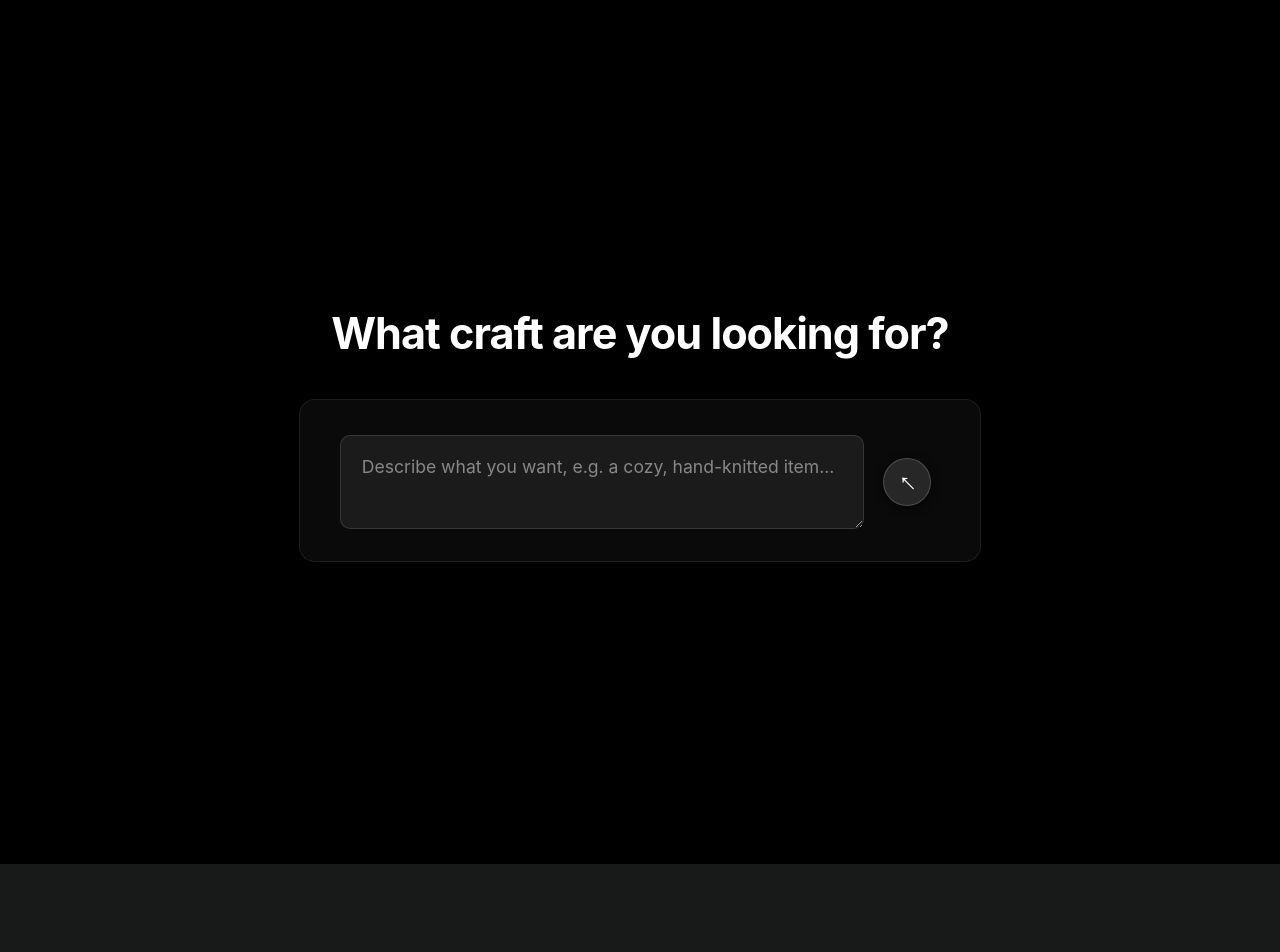
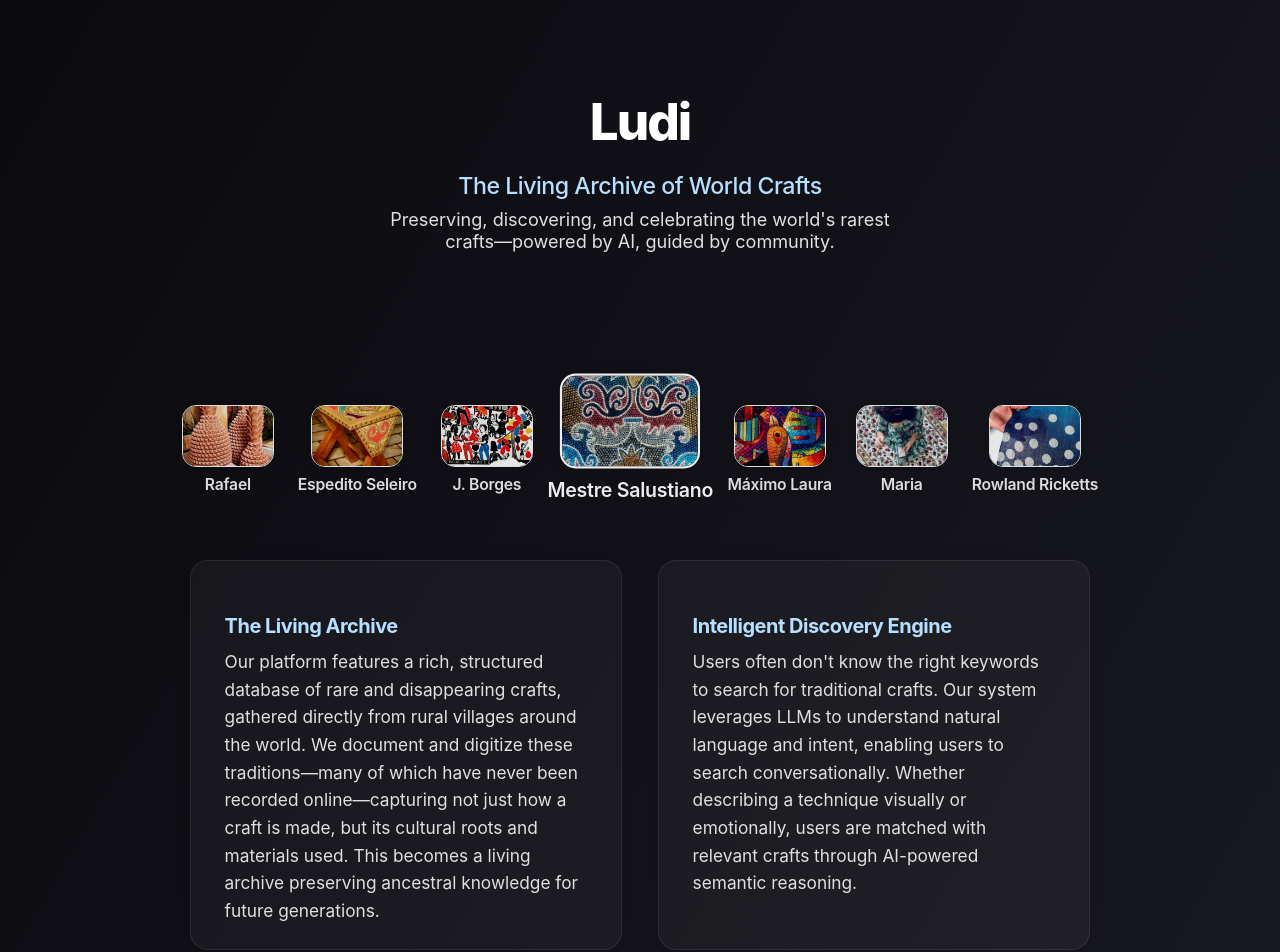
Before and after one commit to ludiai/ludiai-fe, a React (Create React App) app: page / in a window 1280 px wide. Shown: the top 952 px of the page. Before the commit the page ends 864 px from the top, so only its background shows below. Built offline with nearby package versions, Linux system fonts and the light colour scheme.

Commit message:
add the landing page

```diff
--- a/package.json
+++ b/package.json
@@ -9,6 +9,7 @@
     "@testing-library/user-event": "^13.5.0",
     "react": "^19.1.0",
     "react-dom": "^19.1.0",
+    "react-router-dom": "^7.6.1",
     "react-scripts": "5.0.1",
     "web-vitals": "^2.1.4"
   },
--- a/src/App.js
+++ b/src/App.js
@@ -1,11 +1,22 @@
 import "./App.css";
+import {
+  BrowserRouter as Router,
+  Routes,
+  Route,
+  Navigate,
+} from "react-router-dom";
 import CraftSearch from "./CraftSearch";
+import LandingPage from "./LandingPage";
 
 function App() {
   return (
-    <div className="App">
-      <CraftSearch />
-    </div>
+    <Router>
+      <Routes>
+        <Route path="/" element={<LandingPage />} />
+        <Route path="/search" element={<CraftSearch />} />
+        <Route path="*" element={<Navigate to="/" replace />} />
+      </Routes>
+    </Router>
   );
 }
 
--- /dev/null
+++ b/src/LandingPage.js
@@ -0,0 +1,223 @@
+import React from "react";
+import { crafts } from "./data/crafts";
+
+const features = [
+  {
+    title: "The Living Archive",
+    description:
+      "Our platform features a rich, structured database of rare and disappearing crafts, gathered directly from rural villages around the world. We document and digitize these traditions—many of which have never been recorded online—capturing not just how a craft is made, but its cultural roots and materials used. This becomes a living archive preserving ancestral knowledge for future generations.",
+  },
+  {
+    title: "Intelligent Discovery Engine",
+    description:
+      "Users often don't know the right keywords to search for traditional crafts. Our system leverages LLMs to understand natural language and intent, enabling users to search conversationally. Whether describing a technique visually or emotionally, users are matched with relevant crafts through AI-powered semantic reasoning.",
+  },
+  {
+    title: "Interactive AI Guide",
+    description:
+      "Each craft entry comes with an embedded AI companion that explains the meaning, story, and steps behind the tradition. From cultural significance to hands-on instructions, users are guided through the entire learning journey—like having a local artisan by your side. The tutorials adapt to your skill level and materials, making learning accessible and personal.",
+  },
+  {
+    title: "Craft Community Matching",
+    description:
+      "We use LLM-powered profiling to connect users with others who share their passion—whether they're educators, artisans, museum curators, or local event organizers. By understanding each user's interests and background, the platform fosters meaningful connections and builds a global community around traditional crafts and cultural preservation.",
+  },
+];
+
+function AnimatedCollage() {
+  // Show a subset of images at a time, animate cycling through them
+  const [startIdx, setStartIdx] = React.useState(0);
+  const visibleCount = 7;
+  React.useEffect(() => {
+    const interval = setInterval(() => {
+      setStartIdx((idx) => (idx + 1) % crafts.length);
+    }, 2200);
+    return () => clearInterval(interval);
+  }, []);
+  const visible = [];
+  for (let i = 0; i < visibleCount; i++) {
+    visible.push(crafts[(startIdx + i) % crafts.length]);
+  }
+  return (
+    <div
+      style={{
+        display: "flex",
+        gap: 24,
+        justifyContent: "center",
+        alignItems: "end",
+        flexWrap: "wrap",
+        margin: "2.5rem 0 2.5rem 0",
+        minHeight: 180,
+        transition: "all 0.7s cubic-bezier(.7,.2,.2,1)",
+      }}
+    >
+      {visible.map((craft, i) => (
+        <div
+          key={craft.id}
+          style={{
+            display: "flex",
+            flexDirection: "column",
+            alignItems: "center",
+            opacity: 0.92,
+            transform: `scale(${
+              i === Math.floor(visibleCount / 2) ? 1.13 : 1
+            })`,
+            transition:
+              "transform 0.7s cubic-bezier(.7,.2,.2,1), opacity 0.7s cubic-bezier(.7,.2,.2,1)",
+          }}
+        >
+          <img
+            src={craft.image}
+            alt={craft.name}
+            style={{
+              width: 90 + (i === Math.floor(visibleCount / 2) ? 30 : 0),
+              height: 60 + (i === Math.floor(visibleCount / 2) ? 20 : 0),
+              objectFit: "cover",
+              borderRadius: 14,
+              boxShadow: "0 2px 12px rgba(0,0,0,0.18)",
+              border:
+                i === Math.floor(visibleCount / 2)
+                  ? "2.5px solid #fff"
+                  : "1.5px solid #eee",
+              marginBottom: 8,
+              background: "#222",
+              transition: "all 0.7s cubic-bezier(.7,.2,.2,1)",
+            }}
+          />
+          <span
+            style={{
+              color: i === Math.floor(visibleCount / 2) ? "#fff" : "#eee",
+              fontWeight: 600,
+              fontSize:
+                i === Math.floor(visibleCount / 2) ? "1.08rem" : "0.98rem",
+              letterSpacing: "-0.2px",
+              textShadow: "0 1px 4px rgba(0,0,0,0.18)",
+              marginBottom: 2,
+              transition: "all 0.7s cubic-bezier(.7,.2,.2,1)",
+            }}
+          >
+            {craft.creator}
+          </span>
+        </div>
+      ))}
+    </div>
+  );
+}
+
+export default function LandingPage() {
+  return (
+    <div
+      style={{
+        minHeight: "100vh",
+        width: "100vw",
+        background: "linear-gradient(120deg, #0a0a0f 0%, #1a1a22 100%)",
+        color: "#fff",
+        display: "flex",
+        flexDirection: "column",
+        alignItems: "center",
+        justifyContent: "flex-start",
+        padding: "0 0 4rem 0",
+      }}
+    >
+      <header
+        style={{
+          width: "100%",
+          padding: "3.5rem 0 1.5rem 0",
+          textAlign: "center",
+        }}
+      >
+        <h1
+          style={{
+            fontSize: "3.2rem",
+            fontWeight: 800,
+            letterSpacing: "-2px",
+            marginBottom: "0.7rem",
+            background: "linear-gradient(90deg, #fff 60%, #b6e0ff 100%)",
+            WebkitBackgroundClip: "text",
+            WebkitTextFillColor: "transparent",
+          }}
+        >
+          Ludi
+        </h1>
+        <h2
+          style={{
+            fontSize: "1.45rem",
+            fontWeight: 500,
+            color: "#b6e0ff",
+            letterSpacing: "-0.5px",
+            marginBottom: "0.5rem",
+          }}
+        >
+          The Living Archive of World Crafts
+        </h2>
+        <p
+          style={{
+            color: "#e0e0e0",
+            fontSize: "1.13rem",
+            maxWidth: 540,
+            margin: "0 auto",
+            fontWeight: 400,
+          }}
+        >
+          Preserving, discovering, and celebrating the world's rarest
+          crafts—powered by AI, guided by community.
+        </p>
+      </header>
+      <AnimatedCollage />
+      <section
+        style={{
+          width: "100%",
+          maxWidth: 900,
+          margin: "0 auto",
+          display: "grid",
+          gridTemplateColumns: "1fr 1fr",
+          gap: 36,
+          marginTop: 24,
+          marginBottom: 32,
+        }}
+      >
+        {features.map((feature, idx) => (
+          <div
+            key={feature.title}
+            style={{
+              background: "rgba(255,255,255,0.04)",
+              border: "1.5px solid rgba(255,255,255,0.08)",
+              borderRadius: 18,
+              boxShadow: "0 2px 16px rgba(0,0,0,0.13)",
+              padding: "2.1rem 2.1rem 1.5rem 2.1rem",
+              display: "flex",
+              flexDirection: "column",
+              alignItems: "flex-start",
+              justifyContent: "flex-start",
+              minHeight: 220,
+              transition: "box-shadow 0.2s",
+            }}
+          >
+            <h3
+              style={{
+                fontSize: "1.25rem",
+                fontWeight: 700,
+                marginBottom: 10,
+                color: "#b6e0ff",
+                letterSpacing: "-0.5px",
+              }}
+            >
+              {feature.title}
+            </h3>
+            <p
+              style={{
+                color: "#e0e0e0",
+                fontSize: "1.08rem",
+                fontWeight: 400,
+                lineHeight: 1.6,
+                margin: 0,
+              }}
+            >
+              {feature.description}
+            </p>
+          </div>
+        ))}
+      </section>
+    </div>
+  );
+}
```
Also changed, not shown: 1 other file (tests, documents, lock files or other folders).
